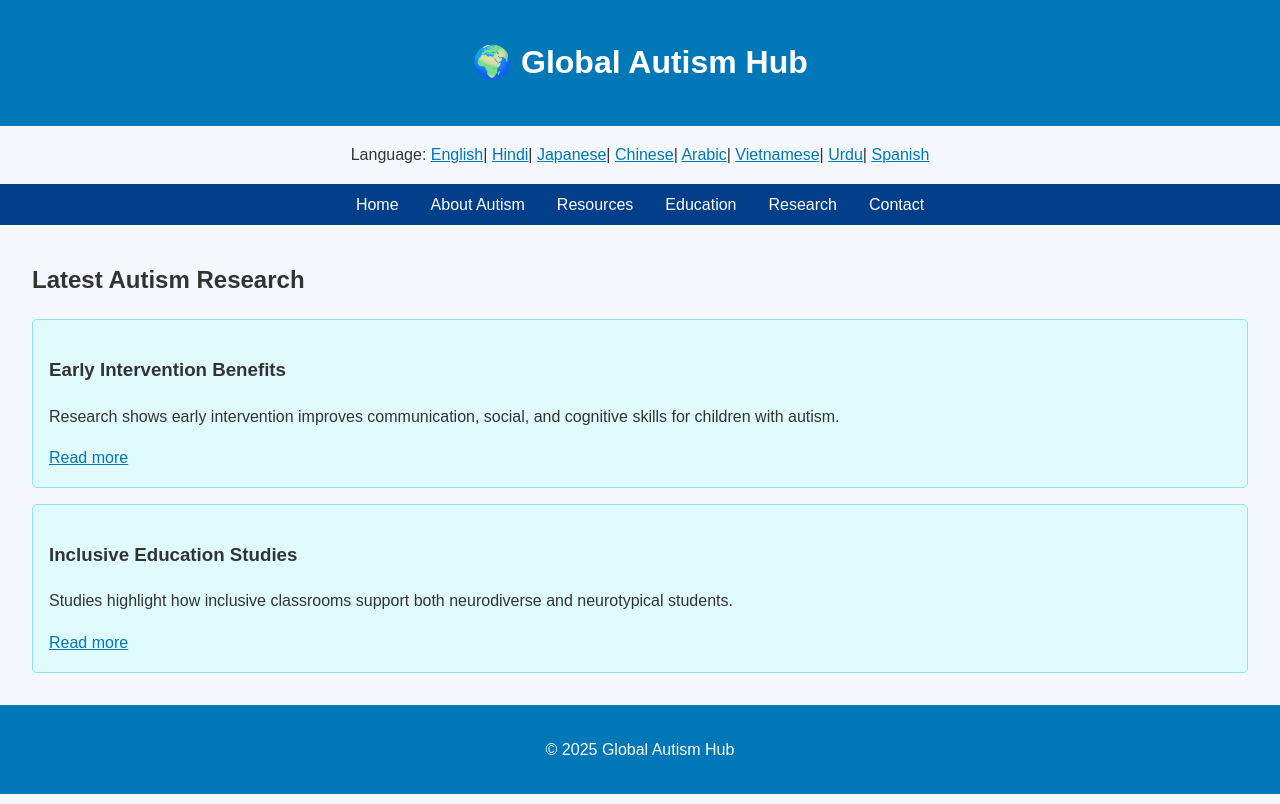
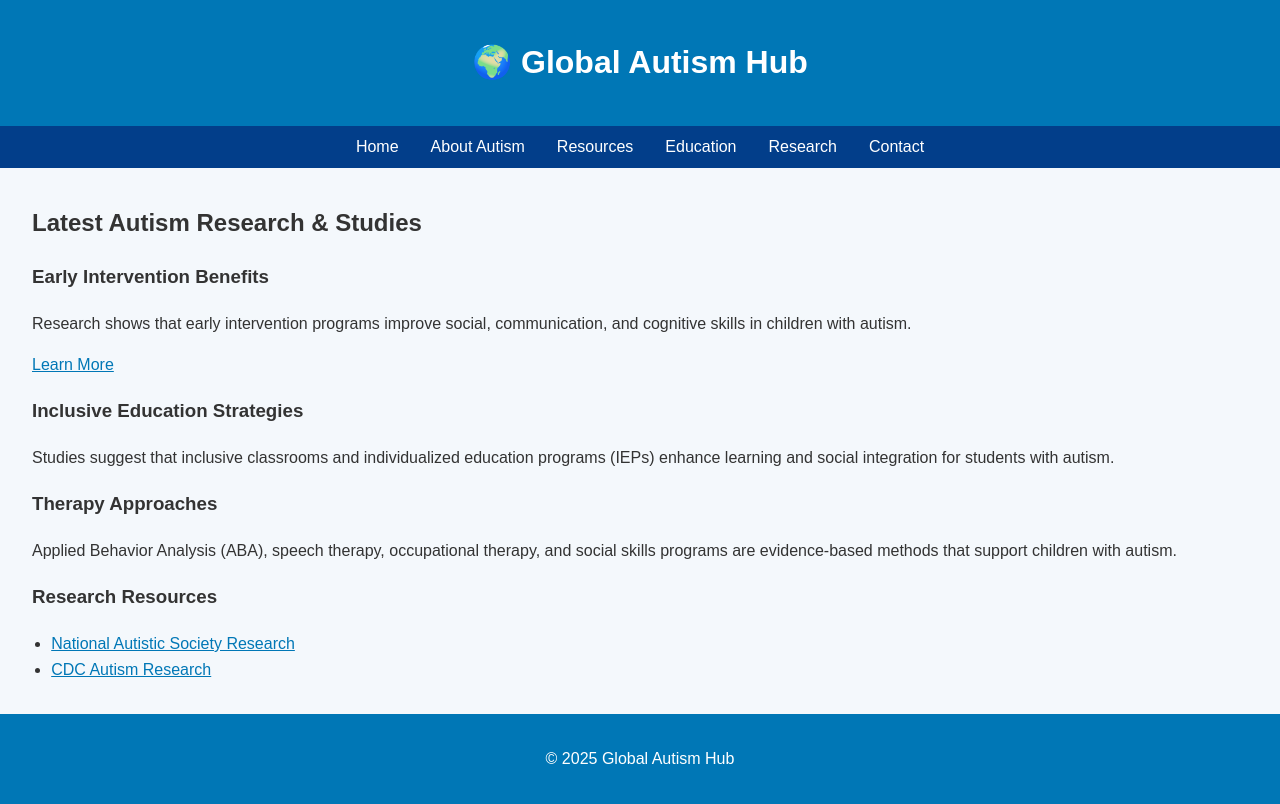
Before and after one commit to divyam-vns/divyamvns.github.io, a plain HTML site: page research.html in a window 1280 px wide. Drawn offline with Linux system fonts and the light colour scheme.

Commit message:
Update research.html

```diff
--- a/research.html
+++ b/research.html
@@ -3,26 +3,16 @@
 <head>
 <meta charset="UTF-8">
 <meta name="viewport" content="width=device-width, initial-scale=1.0">
-<title>Research - Global Autism Hub</title>
+<title>Latest Autism Research & Studies - Global Autism Hub</title>
+<meta name="description" content="Explore the latest autism research, studies, and articles on early intervention, inclusive education, and therapy approaches for children with autism.">
+<meta name="keywords" content="autism research, autism studies, early intervention, inclusive education, autism therapy research">
 <link rel="stylesheet" href="style.css">
 </head>
 <body>
 
 <header>
-  <h1 id="site-title">🌍 Global Autism Hub</h1>
+  <h1>🌍 Global Autism Hub</h1>
 </header>
-
-<div id="language-switcher">
-  <span>Language: </span>
-  <a href="#" data-lang="en">English</a>|
-  <a href="#" data-lang="hi">Hindi</a>|
-  <a href="#" data-lang="ja">Japanese</a>|
-  <a href="#" data-lang="zh">Chinese</a>|
-  <a href="#" data-lang="ar">Arabic</a>|
-  <a href="#" data-lang="vi">Vietnamese</a>|
-  <a href="#" data-lang="ur">Urdu</a>|
-  <a href="#" data-lang="es">Spanish</a>
-</div>
 
 <nav>
   <a href="index.html">Home</a>
@@ -34,38 +24,37 @@
 </nav>
 
 <main>
-  <h2 id="research-title">Latest Autism Research</h2>
+  <h2>Latest Autism Research & Studies</h2>
 
-  <div class="resource-item">
+  <section>
     <h3>Early Intervention Benefits</h3>
-    <p>Research shows early intervention improves communication, social, and cognitive skills for children with autism.</p>
-    <a href="https://www.autismspeaks.org/early-intervention" target="_blank">Read more</a>
-  </div>
+    <p>Research shows that early intervention programs improve social, communication, and cognitive skills in children with autism.</p>
+    <a href="https://www.autismspeaks.org/tool-kit/early-intervention" target="_blank">Learn More</a>
+  </section>
 
-  <div class="resource-item">
-    <h3>Inclusive Education Studies</h3>
-    <p>Studies highlight how inclusive classrooms support both neurodiverse and neurotypical students.</p>
-    <a href="https://www.autism.org.uk/professionals/education" target="_blank">Read more</a>
-  </div>
+  <section>
+    <h3>Inclusive Education Strategies</h3>
+    <p>Studies suggest that inclusive classrooms and individualized education programs (IEPs) enhance learning and social integration for students with autism.</p>
+  </section>
+
+  <section>
+    <h3>Therapy Approaches</h3>
+    <p>Applied Behavior Analysis (ABA), speech therapy, occupational therapy, and social skills programs are evidence-based methods that support children with autism.</p>
+  </section>
+
+  <section>
+    <h3>Research Resources</h3>
+    <ul>
+      <li><a href="https://www.autism.org.uk/advice-and-guidance" target="_blank">National Autistic Society Research</a></li>
+      <li><a href="https://www.cdc.gov/ncbddd/autism/research.html" target="_blank">CDC Autism Research</a></li>
+    </ul>
+  </section>
 </main>
 
 <footer>
   <p>&copy; 2025 Global Autism Hub</p>
 </footer>
 
-<script>
-// Multilingual
-const researchTranslations = { en:{researchTitle:"Latest Autism Research"}, hi:{researchTitle:"नवीनतम ऑटिज़्म शोध"} };
-const langLinksResrch = document.querySelectorAll('#language-switcher a');
-langLinksResrch.forEach(link=>{
-  link.addEventListener('click', e=>{
-    e.preventDefault();
-    const lang = link.getAttribute('data-lang');
-    const t = researchTranslations[lang] || researchTranslations['en'];
-    document.getElementById('research-title').textContent = t.researchTitle;
-  });
-});
-</script>
-
+<script src="script.js"></script>
 </body>
 </html>
```
